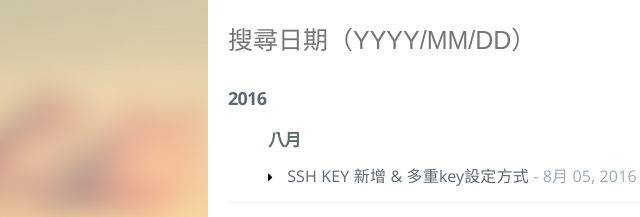
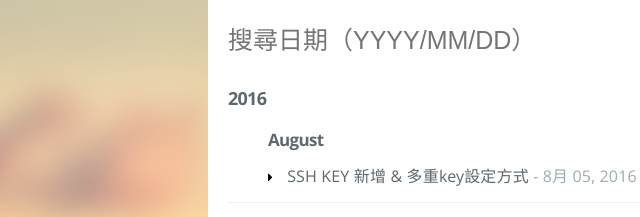
Before and after one commit to NemoChenTW/nemochentw.github.io, a plain HTML site: page all-archives/index.html in a window 1280 px wide. Shown: the top 217 px of the page, 292-932 px from the left. Drawn offline with Linux system fonts and the light colour scheme.

Commit message:
Site updated: 2016-08-05 15:09:33

```diff
--- a/all-archives/index.html
+++ b/all-archives/index.html
@@ -193,7 +193,7 @@
 
                 <ul class="archive-posts archive-month" data-date="201608">
                     <h5 class="archive-title">
-                        <a class="link-unstyled" href="/archives/2016/08">八月</a>
+                        <a class="link-unstyled" href="/archives/2016/08">August</a>
                     </h5>
 
 
```
